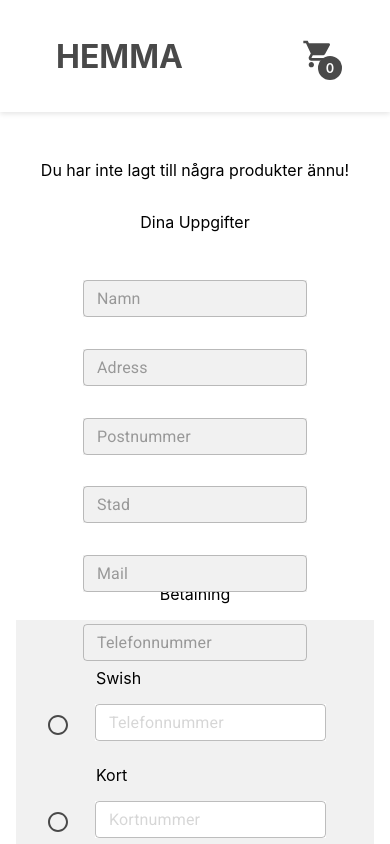
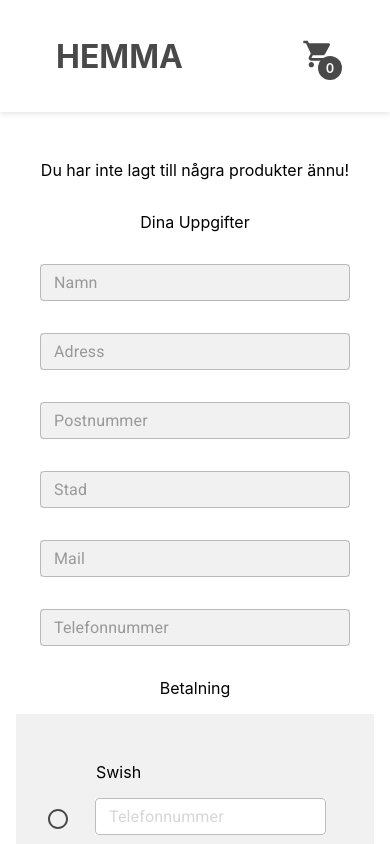
Before and after one commit to feliciaseg/webshop, a React (Create React App) app: page /checkout in a window 390 px wide. Shown: the top 844 px of the page. Built offline with nearby package versions, Linux system fonts and the light colour scheme.

Commit message:
userform responsiveness

```diff
--- a/src/components/UserForm.tsx
+++ b/src/components/UserForm.tsx
@@ -162,7 +162,7 @@ export default function UserForm() {
   };
 
   return (
-    <Box className={"userBox"} style={box}>
+    <Box style={box}>
       <TextField
         value={value.nameValue}
         onChange={(e) => (
@@ -172,11 +172,10 @@ export default function UserForm() {
           })),
           handleChange("name", e.target.value)
         )}
-        inputProps={{ autoComplete: "name", style: textFieldBackground }}
+        inputProps={{ autoComplete: "name", style: inputField }}
         style={textField}
         placeholder="Namn"
         variant="outlined"
-        className={"userInput"}
         error={Boolean(error.nameError)}
         helperText={error.nameError}
       />
@@ -192,10 +191,9 @@ export default function UserForm() {
         error={Boolean(error.adressError)}
         helperText={error.adressError}
         style={textField}
-        inputProps={{ autoComplete: "address", style: textFieldBackground }}
+        inputProps={{ autoComplete: "address", style: inputField }}
         placeholder="Adress"
         variant="outlined"
-        className={"userInput"}
       />
       <TextField
         value={value.postalValue}
@@ -211,11 +209,10 @@ export default function UserForm() {
         style={textField}
         inputProps={{
           autoComplete: "shipping postal-code",
-          style: textFieldBackground,
+          style: inputField,
         }}
         placeholder="Postnummer"
         variant="outlined"
-        className={"userInput"}
       />
       <TextField
         value={value.cityValue}
@@ -231,11 +228,10 @@ export default function UserForm() {
         style={textField}
         inputProps={{
           autoComplete: "shipping locality",
-          style: textFieldBackground,
+          style: inputField,
         }}
         placeholder="Stad"
         variant="outlined"
-        className={"userInput"}
       />
       <TextField
         value={value.emailValue}
@@ -249,10 +245,9 @@ export default function UserForm() {
         error={Boolean(error.emailError)}
         helperText={error.emailError}
         style={textField}
-        inputProps={{ autoComplete: "email", style: textFieldBackground }}
+        inputProps={{ autoComplete: "email", style: inputField }}
         placeholder="Mail"
         variant="outlined"
-        className={"userInput"}
       />
       <TextField
         value={value.phoneValue}
@@ -268,23 +263,24 @@ export default function UserForm() {
         style={textField}
         placeholder="Telefonnummer"
         variant="outlined"
-        className={"userInput"}
-        inputProps={{ autoComplete: "phone", style: textFieldBackground }}
+        inputProps={{ autoComplete: "phone", style: inputField }}
       />
     </Box>
   );
 }
 
 const textField: CSSProperties = {
-  margin: "2rem 1.5rem 0.3rem 1.5rem",
+  margin: "1rem 0",
+  width: "100%",
 };
 
-const textFieldBackground: CSSProperties = {
+const inputField: CSSProperties = {
   backgroundColor: theme.palette.secondary.main,
 };
 
 const box: CSSProperties = {
-  backgroundColor: "white",
+  padding: "0 1.5rem",
+  width: "100%",
   display: "flex",
   flexDirection: "column",
   alignItems: "center",
--- a/src/styling/style.css
+++ b/src/styling/style.css
@@ -48,15 +48,6 @@
 }
 
 /* USERFORM */
-.userBox {
-  width: 40rem;
-  height: 28rem;
-}
-
-.userInput {
-  width: 34.3rem;
-  height: 2rem;
-}
 
 .cartCardBox {
   width: 41rem;
```
